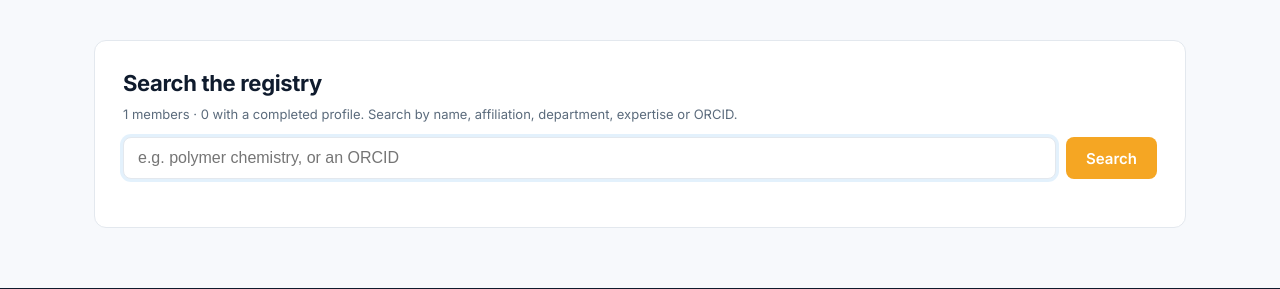
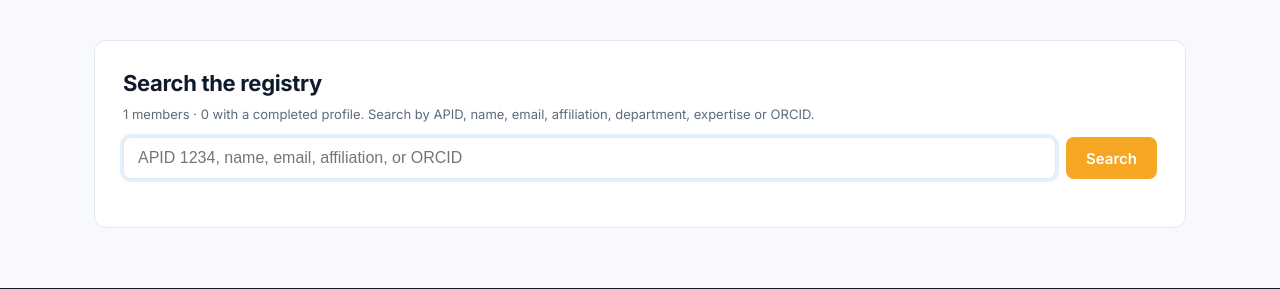
Before and after one commit to celnetamit/apid, a Django app: page /directory/ in a window 1280 px wide. Shown: the part 73-362 px from the top of the page. Run offline with Django 5.2, Linux system fonts and the light colour scheme; the visitor is signed in with stand-in values (Sample User, id 1); data comes from the database, SQL or seed files in the repository; data that the repository does not hold is empty.

Commit message:
Profile showcase: completed profiles first + search by APID and email
Showcase (apid_profiles) was ordered by `-picture, -date_joined`, so a
profile with a picture and nothing else outranked a profile with a picture,
a role, a biography and an ORCID. Annotate five completeness flags and
order by all of them: picture, role, biography, ORCID, expertise, then
newest. A visitor landing cold now sees finished work first, empty cards
last.

Directory search (profiles.directory) only accepted name/affiliation/
expertise/ORCID. Add `member__apid` (iexact — the APID is minted from a WP
user id, so numeric lookups should land on one row, not fuzz through
10,000 ORCIDs that share the digits) and `member__email`. Placeholder
text on both the showcase search bar and the directory page updated to
match.

Co-Authored-By: Claude Opus 4.7 <noreply@anthropic.com>

```diff
--- a/apps/content/templates/content/apid_profiles.html
+++ b/apps/content/templates/content/apid_profiles.html
@@ -60,7 +60,7 @@
 
 <div class="search-bar">
   <form action="/directory/" method="get">
-    <input type="search" name="q" placeholder="Search by name, affiliation, expertise or ORCID…" value="{{ request.GET.q|default:'' }}">
+    <input type="search" name="q" placeholder="Search by APID, name, email, affiliation, expertise or ORCID…" value="{{ request.GET.q|default:'' }}">
     <button type="submit">Search</button>
   </form>
 </div>
--- a/apps/profiles/templates/profiles/directory.html
+++ b/apps/profiles/templates/profiles/directory.html
@@ -15,9 +15,9 @@
   <h1 style="font-size:22px;margin:0 0 6px">Search the registry</h1>
   <p class="muted small" style="margin-top:0">
     {{ total }} members · {{ with_profiles }} with a completed profile.
-    Search by name, affiliation, department, expertise or ORCID.</p>
+    Search by APID, name, email, affiliation, department, expertise or ORCID.</p>
   <form class="search" method="get">
-    <input name="q" value="{{ query }}" placeholder="e.g. polymer chemistry, or an ORCID" autofocus>
+    <input name="q" value="{{ query }}" placeholder="APID 1234, name, email, affiliation, or ORCID" autofocus>
     <button>Search</button>
   </form>
   {% if query %}
--- a/apps/profiles/views.py
+++ b/apps/profiles/views.py
@@ -162,12 +162,18 @@ def home(request):
 
 
 def directory(request):
-    """Search the registry: by name, affiliation, expertise or ORCID."""
+    """Search the registry: APID, name, email, affiliation, expertise or ORCID."""
     query = (request.GET.get("q") or "").strip()
     results = Profile.objects.none()
     if query:
+        # APID is minted as the WordPress user id (digits), so a plain number
+        # should land on a single member rather than fuzzy-matching 13,500 ORCIDs
+        # that happen to contain those digits. iexact on apid, icontains on the
+        # text fields.
         results = (Profile.objects.select_related("member")
-                   .filter(Q(member__full_name__icontains=query)
+                   .filter(Q(member__apid__iexact=query)
+                           | Q(member__full_name__icontains=query)
+                           | Q(member__email__icontains=query)
                            | Q(affiliation__icontains=query)
                            | Q(expertise__icontains=query)
                            | Q(areas_of_interest__icontains=query)
```
Also changed, not shown: apps/content/views.py (+22 -4 lines).
